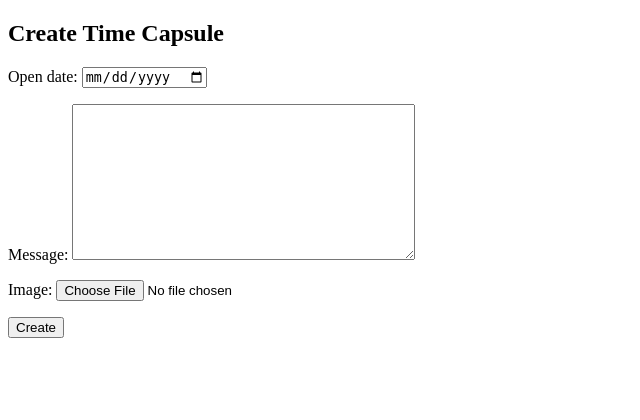
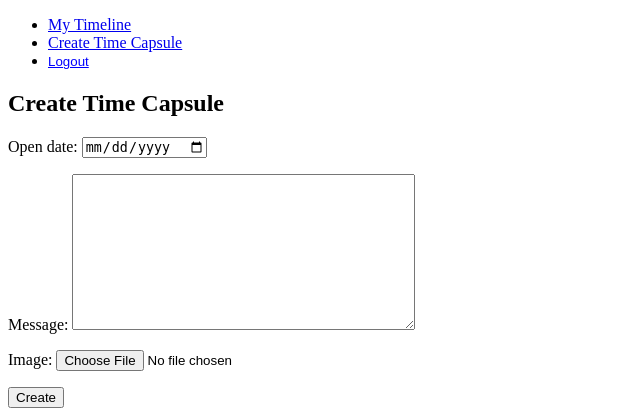
Before and after one commit to srisiddhardhakurra26/TimeVault, a Django app: page /create/ in a window 1280 px wide. Shown: the top 420 px of the page, without its empty margins (0-640 px from the left). Run offline with Django 5.2, Linux system fonts and the light colour scheme.

Commit message:
created time capsule

```diff
--- a/capsules/forms.py
+++ b/capsules/forms.py
@@ -19,3 +19,9 @@ class TimeCapsuleForm(forms.ModelForm):
         widgets = {
             'open_date': forms.DateInput(attrs={'type': 'date'}),
         }
+
+    def clean_open_date(self):
+        open_date = self.cleaned_data.get('open_date')
+        if open_date < timezone.now().date():
+            raise ValidationError("The open date cannot be in the past.")
+        return open_date
--- a/capsules/template/base.html
+++ b/capsules/template/base.html
@@ -2,25 +2,29 @@
 <html lang="en">
 <head>
     <meta charset="UTF-8">
-    <meta name="viewport" content="width=device-width, initial-scale=1.0">
-    <title>{% block title %}TimeVault{% endblock title %}</title>
+    <title>Time Vault</title>
 </head>
 <body>
-    <header>
-        <h1>Welcome to TimeVault</h1>
-    </header>
+<nav>
+    <ul>
+        <li><a href="{% url 'user_timeline' %}">My Timeline</a></li>
+        <li><a href="{% url 'create_time_capsule' %}">Create Time Capsule</a></li>
+        <li><form action="{% url 'logout' %}" method="post" style="display: inline;">
+            {% csrf_token %}
+            <button type="submit"
+                    style="background: none!important; border: none;
+                        padding: 0!important; font-family: Arial, sans-serif; color: blue;
+                        text-decoration: underline; cursor: pointer;">
+                        Logout
+            </button>
+        </form>
+        </li>
+    </ul>
+</nav>
 
-    <nav>
-        <!-- Navigation Links -->
-    </nav>
+{% block content %}
+<!-- Child templates will insert content here -->
+{% endblock %}
 
-    <main>
-        {% block content %}
-        {% endblock content %}
-    </main>
-
-    <footer>
-        <!-- Footer Content -->
-    </footer>
 </body>
 </html>
--- a/capsules/template/create_time_capsule.html
+++ b/capsules/template/create_time_capsule.html
@@ -1,3 +1,6 @@
+{% extends 'base.html' %}
+
+{% block content %}
 <!DOCTYPE html>
 <html>
 <head>
@@ -12,3 +15,4 @@
     </form>
 </body>
 </html>
+{% endblock %}
--- a/capsules/urls.py
+++ b/capsules/urls.py
@@ -5,7 +5,9 @@ from django.contrib.auth import views as auth_views
 urlpatterns = [
     path('register/', views.register, name='register'),
     path('login/', auth_views.LoginView.as_view(template_name='login.html'), name='login'),
-    path('logout/', auth_views.LogoutView.as_view(next_page='login'), name='logout'),
+    path('logout/', auth_views.LogoutView.as_view(), name='logout'),
     path('create/', views.create_time_capsule, name='create_time_capsule'),
+    path('timeline/', views.user_timeline, name='user_timeline'),
+    path('<int:capsule_id>/', views.time_capsule_detail, name='time_capsule_detail'),
     # Add other URL patterns here
 ]
--- a/capsules/views.py
+++ b/capsules/views.py
@@ -1,7 +1,6 @@
 from django.shortcuts import render, redirect
 from django.contrib.auth.forms import UserCreationForm
 from django.contrib import messages
-
 def register(request):
     if request.method == 'POST':
         form = UserCreationForm(request.POST)
@@ -15,8 +14,8 @@ def register(request):
     return render(request, 'register.html', {'form': form})
 
 
+
 from .forms import TimeCapsuleForm
-
 def create_time_capsule(request):
     if request.method == 'POST':
         form = TimeCapsuleForm(request.POST, request.FILES)
@@ -24,7 +23,28 @@ def create_time_capsule(request):
             time_capsule = form.save(commit=False)
             time_capsule.creator = request.user  # Assign the current user as the creator
             time_capsule.save()
-            return redirect('some_view_name')  # Redirect to a confirmation page or the capsule detail view
+            return redirect('user_timeline')  # Redirect to a confirmation page or the capsule detail view
     else:
         form = TimeCapsuleForm()
     return render(request, 'create_time_capsule.html', {'form': form})
+
+
+
+from django.contrib.auth.decorators import login_required
+from .models import TimeCapsule
+@login_required
+def user_timeline(request):
+    user_capsules = TimeCapsule.objects.filter(creator=request.user).order_by('open_date')
+    return render(request, 'user_timeline.html', {'user_capsules': user_capsules})
+
+
+
+from django.shortcuts import get_object_or_404, render
+from django.http import HttpResponse
+from django.utils import timezone
+from .models import TimeCapsule
+def time_capsule_detail(request, capsule_id):
+    capsule = get_object_or_404(TimeCapsule, pk=capsule_id, creator=request.user)
+    if capsule.open_date > timezone.now().date():
+        return HttpResponse("This time capsule is not yet available.")
+    return render(request, 'time_capsule_detail.html', {'capsule': capsule})
--- a/timevault/settings.py
+++ b/timevault/settings.py
@@ -129,3 +129,6 @@ STATIC_URL = 'static/'
 # https://docs.djangoproject.com/en/5.0/ref/settings/#default-auto-field
 
 DEFAULT_AUTO_FIELD = 'django.db.models.BigAutoField'
+
+LOGIN_REDIRECT_URL = 'user_timeline'
+LOGOUT_REDIRECT_URL = '/login/'
```
Also changed, not shown: capsules/template/time_capsule_detail.html (added, +11 -0 lines), capsules/template/user_timeline.html (added, +16 -0 lines), db.sqlite3, media/images/profile_pic.jpeg (deleted).
